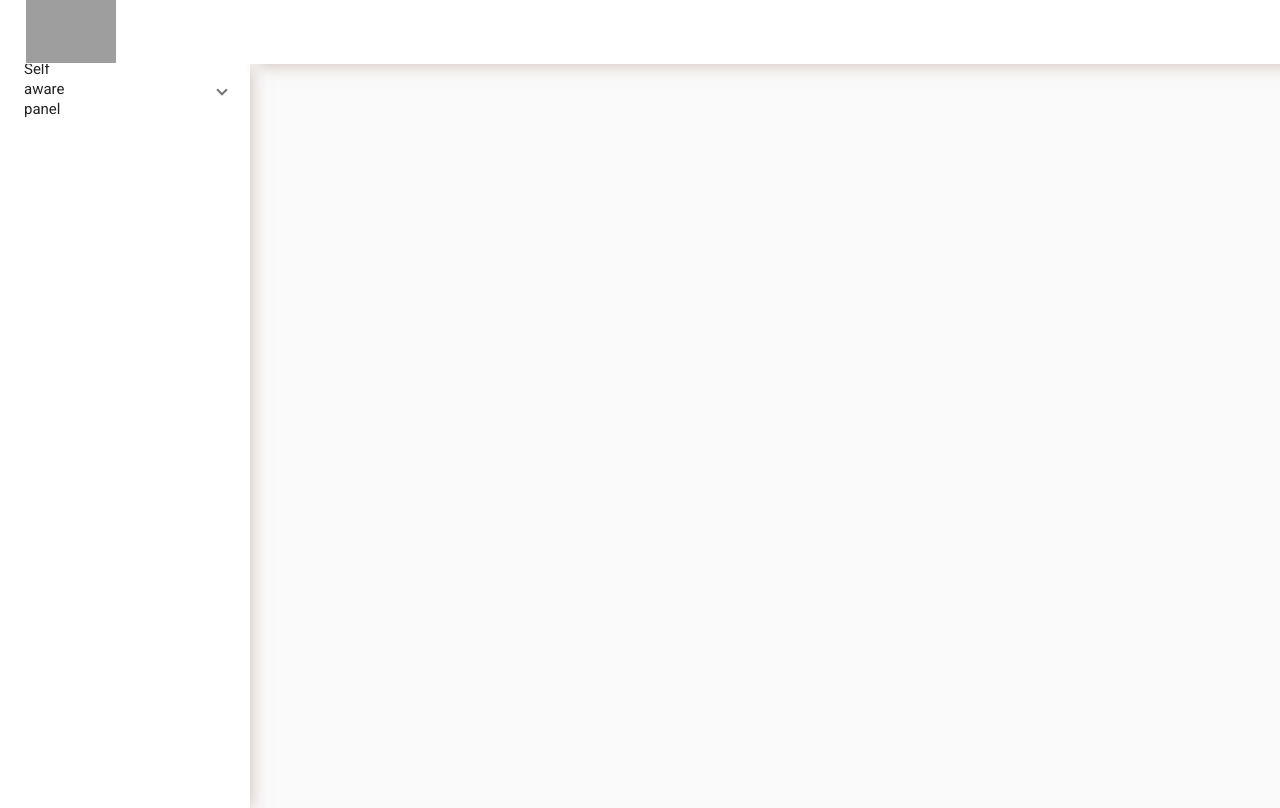
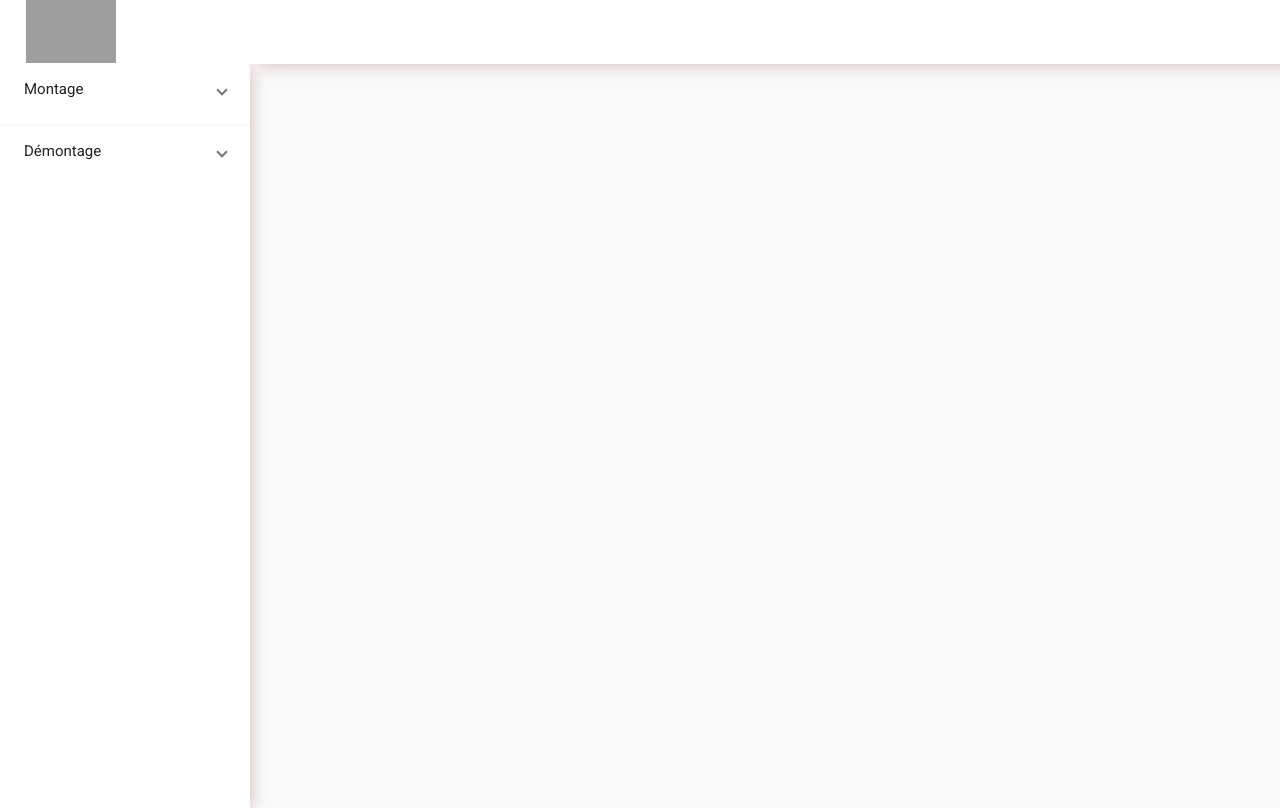
Before and after one commit to Radhamante/3DHackaton, an Angular app in the folder 3dhackaton/: page / in a window 1280 px wide. Built offline with nearby package versions, Linux system fonts and the light colour scheme; grey boxes are pictures that could not be loaded.

Commit message:
updated entities for testing purposes

```diff
--- a/3dhackaton/src/app/left-menu/left-menu.component.html
+++ b/3dhackaton/src/app/left-menu/left-menu.component.html
@@ -11,17 +11,16 @@
       <div fxLayout="column">
         <mat-accordion>
 
-          <mat-expansion-panel>
+          <mat-expansion-panel *ngFor="let category of categories">
             <mat-expansion-panel-header>
               <mat-panel-title>
-                Self aware panel
+                {{category.title}}
               </mat-panel-title>
-              <mat-panel-description>
-              </mat-panel-description>
             </mat-expansion-panel-header>
-            <p>I'm visible because I am open</p>
-            <mat-divider></mat-divider>
-            <p>Test trop bien</p>
+            <div *ngFor="let item of category.items; let index = index">
+              <p>{{item.title}}</p>
+              <mat-divider *ngIf="index !== categories.length-1"></mat-divider>
+            </div>
           </mat-expansion-panel>
         </mat-accordion>
       </div>
--- a/3dhackaton/src/app/left-menu/left-menu.component.ts
+++ b/3dhackaton/src/app/left-menu/left-menu.component.ts
@@ -1,4 +1,6 @@
 import { Component, OnInit } from '@angular/core';
+import {Category} from "../../model/category";
+import {MenuItem} from "../../model/menu-item";
 
 @Component({
   selector: 'app-left-menu',
@@ -6,9 +8,16 @@ import { Component, OnInit } from '@angular/core';
   styleUrls: ['./left-menu.component.scss']
 })
 export class LeftMenuComponent implements OnInit {
+  c1: Category = new Category(1, "Montage");
+  c2: Category = new Category(1, "Démontage");
+  categories: Category[] = [];
   constructor() { }
 
   ngOnInit(): void {
+    this.c1.items.push(new MenuItem(1, "monter roue"), new MenuItem(2, "monter en l'air"))
+    this.c2.items.push(new MenuItem(1, "monter roue"), new MenuItem(2, "monter en l'air"))
+    this.categories.push(this.c1);
+    this.categories.push(this.c2);
   }
 
 }
--- a/3dhackaton/src/model/category.ts
+++ b/3dhackaton/src/model/category.ts
@@ -1,5 +1,11 @@
+import {MenuItem} from "./menu-item";
+
 export class Category {
-  id: number;
-  title: string;
-  items: [];
+  id: number = 0;
+  title: string = "";
+  items: MenuItem[] = [];
+  constructor(id: number, title: string) {
+    this.id = id;
+    this.title = title
+  }
 }
--- a/3dhackaton/src/model/menu-item.ts
+++ b/3dhackaton/src/model/menu-item.ts
@@ -1,5 +1,14 @@
+import {MenuItemStep} from "./menu-item-step";
+
 export class MenuItem {
+
+
   id:number;
   title: string;
-  steps: [];
+  steps: MenuItemStep[] = [];
+
+  constructor(id: number, title: string) {
+    this.id = id;
+    this.title = title;
+  }
 }
```
Also changed, not shown: 3dhackaton/src/model/menu-item-step.ts (+4 -4 lines).
